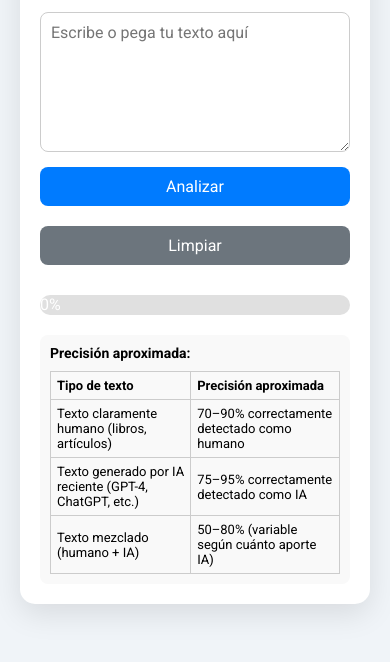
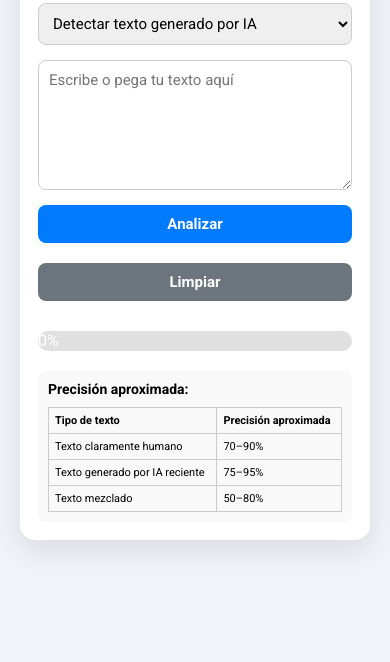
Before and after one commit to Jegm96/ia-detector, a website: page public/index.html in a window 390 px wide. Shown: the part 182-844 px from the top of the page. Drawn offline with Linux system fonts and the light colour scheme.

Commit message:
Actualización versión responsive

```diff
--- a/public/index.html
+++ b/public/index.html
@@ -1,30 +1,155 @@
 <!DOCTYPE html>
 <html lang="es">
 <head>
+  <meta charset="UTF-8">
+  <title>IA Detector</title>
+
+  <meta name="viewport" content="width=device-width, initial-scale=1.0">
+
   <script async src="https://pagead2.googlesyndication.com/pagead/js/adsbygoogle.js?client=ca-pub-9548272557345438"
      crossorigin="anonymous"></script>
-  <meta charset="UTF-8">
-  <title>IA Detector</title>
+
   <link href="https://fonts.googleapis.com/css2?family=Roboto:wght@400;700&display=swap" rel="stylesheet">
+
   <style>
-    * { box-sizing: border-box; margin: 0; padding: 0; font-family: 'Roboto', sans-serif; }
-    body { background: #f0f4f8; display: flex; justify-content: center; align-items: center; min-height: 100vh; padding: 20px; }
-    .container { background: #fff; padding: 30px; border-radius: 15px; box-shadow: 0 10px 30px rgba(0,0,0,0.1); max-width: 700px; width: 100%; }
-    h1 { text-align: center; margin-bottom: 20px; color: #333; }
-    select, textarea, input, button { font-size: 16px; padding: 10px; border-radius: 8px; border: 1px solid #ccc; width: 100%; margin-bottom: 15px; }
-    textarea { min-height: 180px; resize: vertical; }
-    select { cursor: pointer; }
-    button { background: #007bff; color: #fff; border: none; cursor: pointer; transition: 0.3s; }
+    * {
+      box-sizing: border-box;
+      margin: 0;
+      padding: 0;
+      font-family: 'Roboto', sans-serif;
+    }
+
+    body {
+      background: #f0f4f8;
+      display: flex;
+      justify-content: center;
+      align-items: center;
+      min-height: 100vh;
+      padding: 20px;
+    }
+
+    .container {
+      background: #fff;
+      padding: 30px;
+      border-radius: 15px;
+      box-shadow: 0 10px 30px rgba(0,0,0,0.1);
+      max-width: 700px;
+      width: 100%;
+    }
+
+    h1 {
+      text-align: center;
+      margin-bottom: 20px;
+      color: #333;
+      font-size: 28px;
+    }
+
+    select, textarea, input, button {
+      font-size: 16px;
+      padding: 12px;
+      border-radius: 8px;
+      border: 1px solid #ccc;
+      width: 100%;
+      margin-bottom: 15px;
+    }
+
+    textarea {
+      min-height: 180px;
+      resize: vertical;
+    }
+
+    button {
+      background: #007bff;
+      color: #fff;
+      border: none;
+      cursor: pointer;
+      transition: 0.3s;
+      font-weight: bold;
+    }
+
     button:hover { background: #0056b3; }
-    #result { margin-top: 15px; font-size: 16px; white-space: pre-wrap; }
-    .progress { margin-top: 10px; height: 20px; background: #e0e0e0; border-radius: 10px; overflow: hidden; }
-    .progress-bar { height: 100%; width: 0%; background: #007bff; text-align: center; color: white; line-height: 20px; transition: width 0.5s ease-in-out; }
-    .info { font-size: 14px; margin-top: 20px; background: #f9f9f9; padding: 10px; border-radius: 8px; }
-    table { width: 100%; border-collapse: collapse; margin-top: 10px; font-size: 13px; }
-    th, td { border: 1px solid #ccc; padding: 6px; text-align: left; }
-    @media(max-width: 768px){ .container{ padding:20px; } textarea{ min-height: 140px; } }
+
+    #clearBtn { background: #6c757d; }
+    #downloadBtn { background: #28a745; }
+
+    #result {
+      margin-top: 15px;
+      font-size: 16px;
+      white-space: pre-wrap;
+    }
+
+    .progress {
+      margin-top: 10px;
+      height: 20px;
+      background: #e0e0e0;
+      border-radius: 10px;
+      overflow: hidden;
+    }
+
+    .progress-bar {
+      height: 100%;
+      width: 0%;
+      background: #007bff;
+      text-align: center;
+      color: white;
+      line-height: 20px;
+      transition: width 0.5s ease-in-out;
+    }
+
+    .info {
+      font-size: 14px;
+      margin-top: 20px;
+      background: #f9f9f9;
+      padding: 10px;
+      border-radius: 8px;
+    }
+
+    table {
+      width: 100%;
+      border-collapse: collapse;
+      margin-top: 10px;
+      font-size: 13px;
+    }
+
+    th, td {
+      border: 1px solid #ccc;
+      padding: 8px;
+      text-align: left;
+    }
+
+    /* ------------------------ */
+    /* 🌙 MODO MÓVIL MEJORADO   */
+    /* ------------------------ */
+    @media(max-width: 600px) {
+
+      h1 {
+        font-size: 22px;
+      }
+
+      .container {
+        padding: 18px;
+      }
+
+      textarea {
+        min-height: 130px;
+      }
+
+      select, textarea, input, button {
+        font-size: 15px;
+        padding: 10px;
+      }
+
+      table {
+        font-size: 11px;
+      }
+
+      th, td {
+        padding: 6px;
+      }
+    }
   </style>
 </head>
+
 <body>
   <div class="container">
     <h1>IA Detector</h1>
@@ -35,18 +160,16 @@
         <option value="image">Extraer texto de imagen</option>
       </select>
 
-      <!-- Texto -->
       <textarea id="text" placeholder="Escribe o pega tu texto aquí"></textarea>
 
-      <!-- Imagen -->
       <div id="imageInputs" style="display:none;">
         <input type="text" id="imageUrl" placeholder="URL de imagen">
         <input type="file" id="imageFile" accept="image/*">
       </div>
 
       <button type="submit">Analizar</button>
-      <button type="button" id="clearBtn" style="background:#6c757d;margin-top:5px;">Limpiar</button>
-      <button type="button" id="downloadBtn" style="background:#28a745;margin-top:5px; display:none;">Descargar texto</button>
+      <button type="button" id="clearBtn" style="margin-top:5px;">Limpiar</button>
+      <button type="button" id="downloadBtn" style="margin-top:5px; display:none;">Descargar texto</button>
     </form>
 
     <div id="result"></div>
@@ -56,9 +179,9 @@
       <strong>Precisión aproximada:</strong>
       <table>
         <tr><th>Tipo de texto</th><th>Precisión aproximada</th></tr>
-        <tr><td>Texto claramente humano (libros, artículos)</td><td>70–90% correctamente detectado como humano</td></tr>
-        <tr><td>Texto generado por IA reciente (GPT-4, ChatGPT, etc.)</td><td>75–95% correctamente detectado como IA</td></tr>
-        <tr><td>Texto mezclado (humano + IA)</td><td>50–80% (variable según cuánto aporte IA)</td></tr>
+        <tr><td>Texto claramente humano</td><td>70–90%</td></tr>
+        <tr><td>Texto generado por IA reciente</td><td>75–95%</td></tr>
+        <tr><td>Texto mezclado</td><td>50–80%</td></tr>
       </table>
     </div>
   </div>
```
